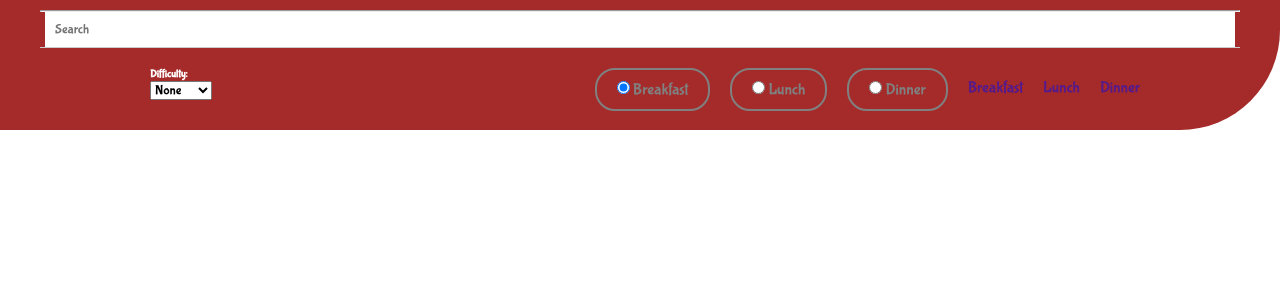
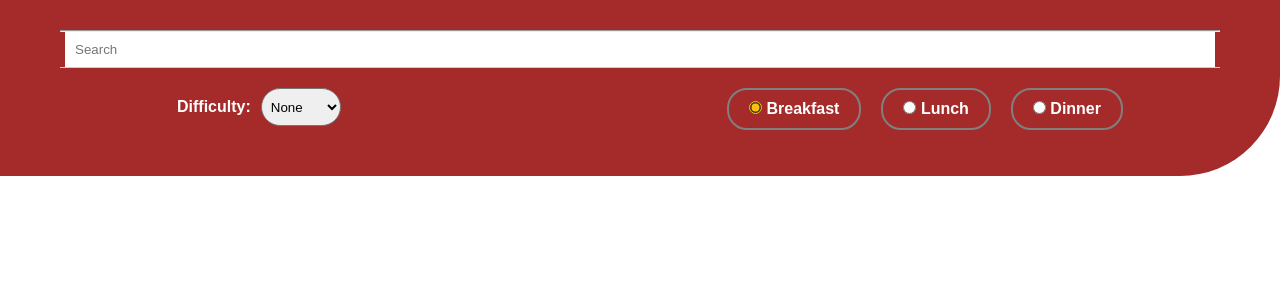
Before and after one commit to buhleqampi/AngularFrontend, an Angular app: page /home in a window 1280 px wide. Shown: the top 300 px of the page. Built offline with nearby package versions, Linux system fonts and the light colour scheme.

Commit message:
done styling home comp

```diff
--- a/src/app/home/home.component.css
+++ b/src/app/home/home.component.css
@@ -1,6 +1,34 @@
 .second {
     background-color: brown;
-    padding: 10px 40px;
+    padding: 30px 60px;
     border-bottom-right-radius: 100px;
     width: 100%;
+    justify-content: center;
   }
+
+  .btn-group label {
+    color: white;
+    font-weight: 600;
+  }
+
+  .btn-group label:active {
+    background-color: black;
+    color: white;
+
+  }
+
+  input[type='radio'] {
+    /* -webkit-appearance:none; */
+    border: white;
+    accent-color: #ffc107;
+  }
+
+  .container {
+    display: flex;
+   }
+
+   #difficulty {
+    border-radius: 20px;
+    padding-left: 5px;
+    padding-right: 5px;
+   }
--- a/src/app/home/home.component.html
+++ b/src/app/home/home.component.html
@@ -7,7 +7,7 @@
       <div class="col-4">
         <div class="banner">
           <div class="container">
-            <label for="difficulty"><h6 style="color: white; font-weight: 600;">Difficulty:</h6></label>
+            <label for="difficulty"><h4 style="color: white; font-weight: 600;padding: 10px;" >Difficulty:</h4></label>
             <select id="difficulty" [(ngModel)]="selectedDifficulty" (change)="filterByDifficulty()">
               <option value="None">None</option>
               <option value="Easy">Easy</option>
@@ -21,12 +21,12 @@
         <div class="filter-box">
           <div class="btn-group">
             <label *ngFor="let meal of mealTypes">
-              <input type="radio" name="mealType" [value]="meal" [(ngModel)]="selectedMealType" (change)="filterByMealType()">
+              <input class="radio" type="radio" name="mealType" [value]="meal" [(ngModel)]="selectedMealType" (change)="filterByMealType()">
               {{ meal }}
             </label>
-            <a href="">Breakfast</a>
+            <!-- <a href="">Breakfast</a>
             <a href="">Lunch</a>
-            <a href="">Dinner</a>
+            <a href="">Dinner</a> -->
           </div>
         </div>
       </div>
--- a/src/styles.css
+++ b/src/styles.css
@@ -3,7 +3,7 @@
   margin: 0;
   padding: 0;
   box-sizing: border-box;
-  font-family: "Bubblegum Sans", sans-serif;
+  font-family: "Poppins", sans-serif;
   font-weight: 300;
 }
 
@@ -132,10 +132,7 @@ nav ul li a {
   transition: all 0.3s ease;
 }
 
-.btn-group label:hover {
-  background-color: #ffc107;
-  color: white;
-}
+
 
 #recipes {
   display: flex;
```
